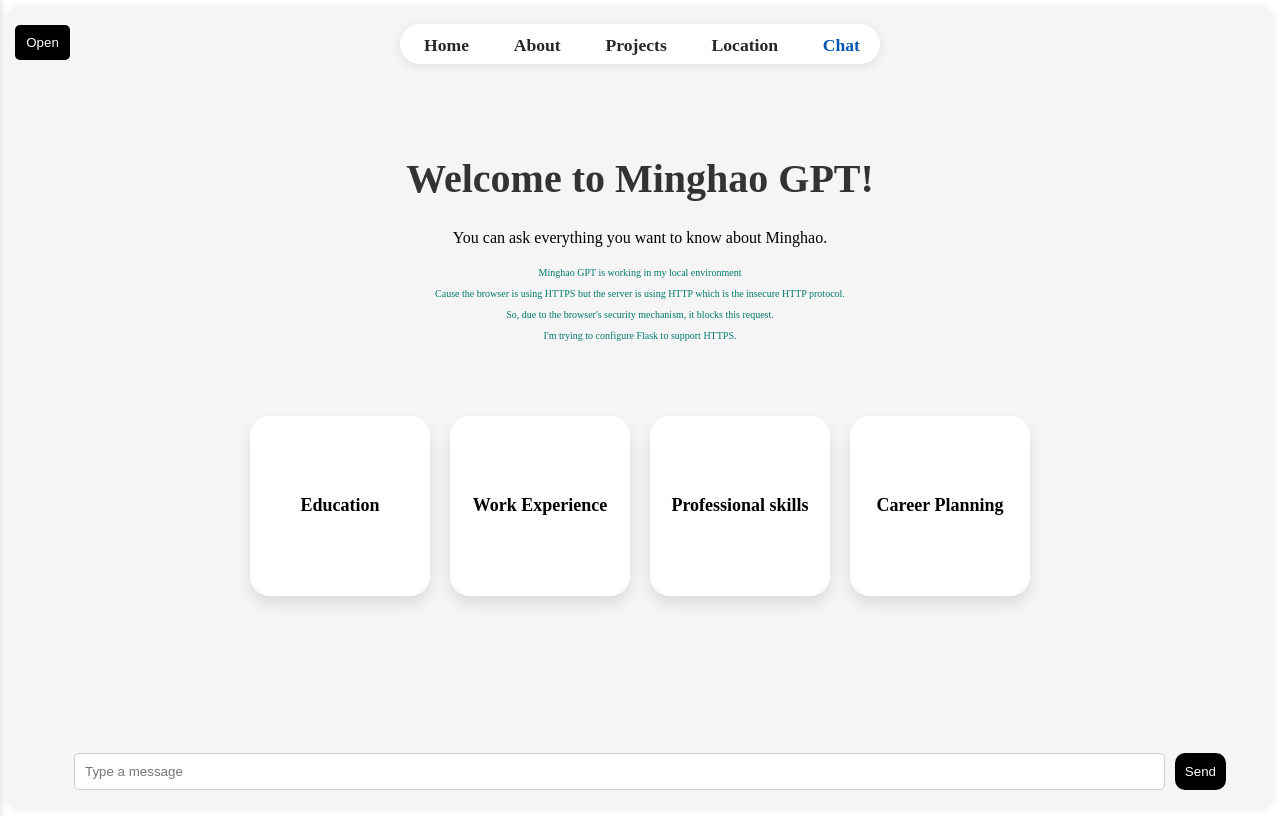
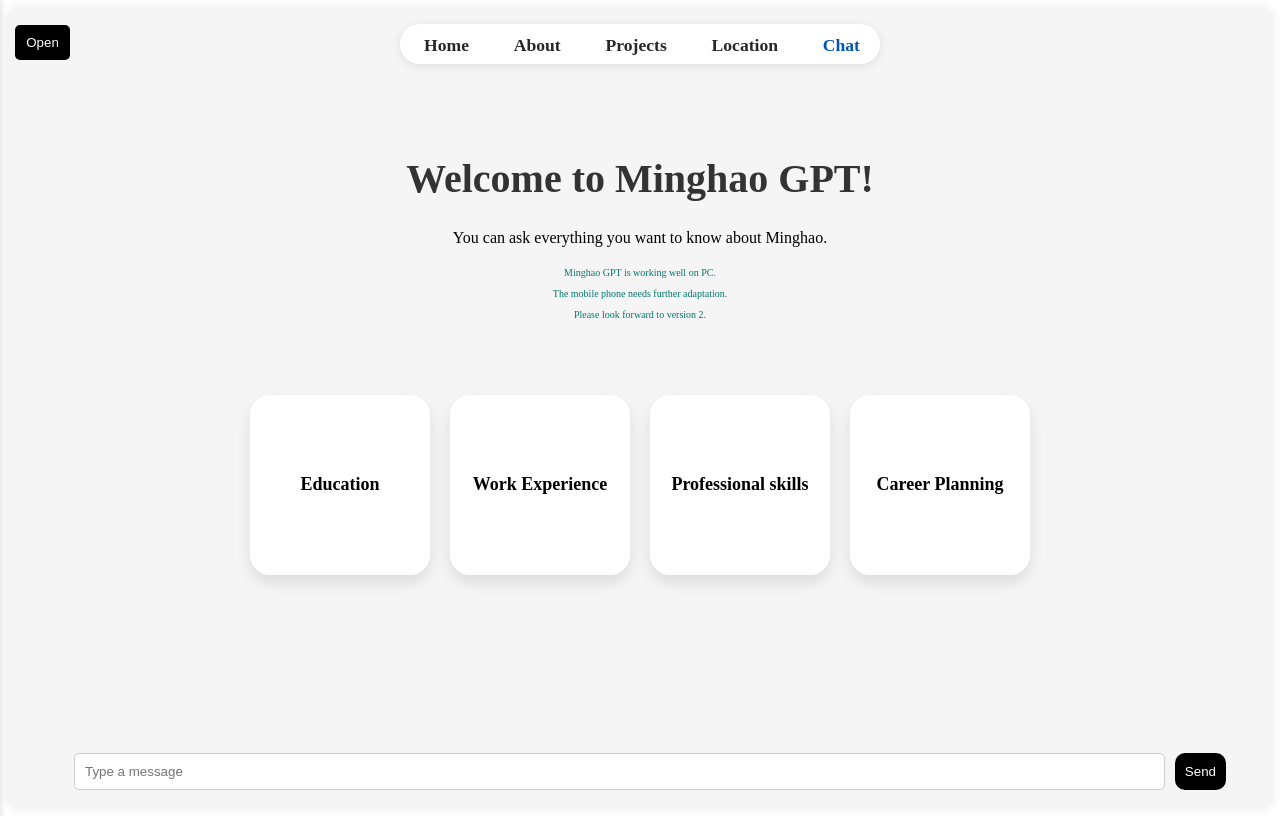
Before and after one commit to Minghao1999/Minghao_GPT, a React (Vite) app in the folder frontend/: page /message in a window 1280 px wide. Built offline with nearby package versions, Linux system fonts and the light colour scheme; no server answers.

Commit message:
new description

```diff
--- a/frontend/src/Components/Message/Landing.jsx
+++ b/frontend/src/Components/Message/Landing.jsx
@@ -8,10 +8,9 @@ const Landing = ({onCardClick}) => {
             <h1>Welcome to Minghao GPT!</h1>
             <p>You can ask everything you want to know about Minghao.</p>
                 <div className="issue">
-                    <p>Minghao GPT is working in my local environment</p>
-                    <p>Cause the browser is using HTTPS but the server is using HTTP which is the insecure HTTP protocol.</p>
-                    <p>So, due to the browser's security mechanism, it blocks this request.</p>
-                    <p>I'm trying to configure Flask to support HTTPS.</p>
+                    <p>Minghao GPT is working well on PC.</p>
+                    <p>The mobile phone needs further adaptation.</p>
+                    <p>Please look forward to version 2.</p>
                 </div>
             </div>
 
```
